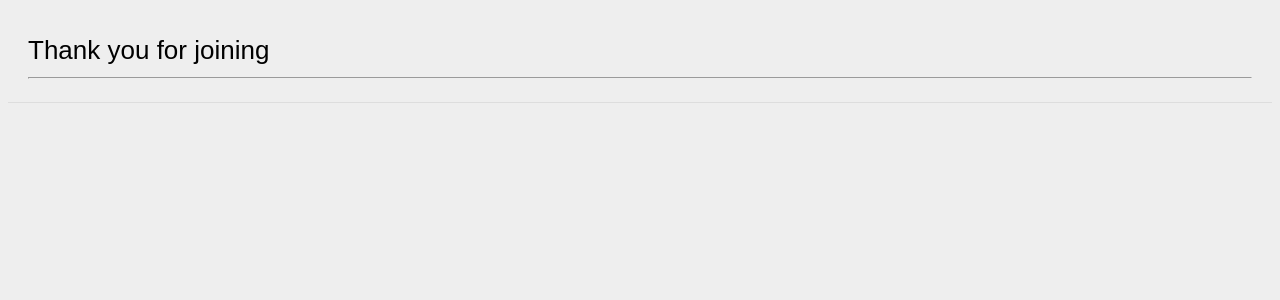
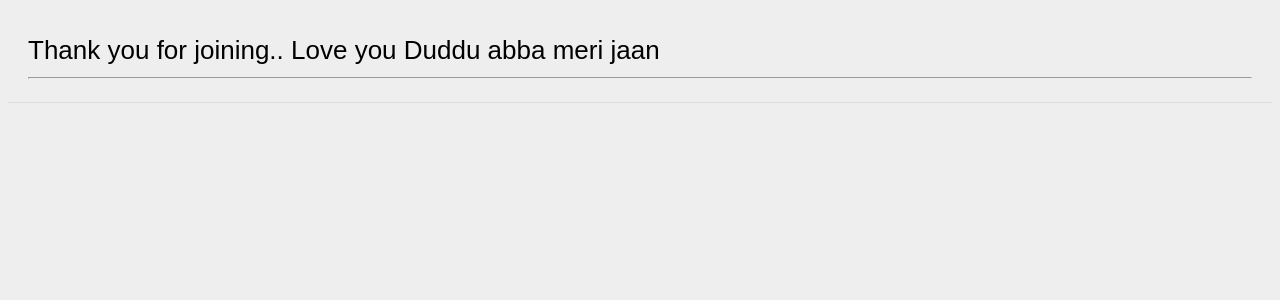
Before and after one commit to varshazutshi1991/varsha_blog, a Django app: template signups/templates/thankyou.html in a window 1280 px wide. Shown: the top 300 px of the page. Run offline with Django 3.2, Linux system fonts and the light colour scheme; the template is opened without the code that fills it, so the values that code supplies are empty; parts of the project's set-up code (start-up, migrations or seed data) failed here and were passed over; some libraries are stand-ins or nearby versions.

Commit message:
adding tp commit

```diff
--- a/signups/templates/thankyou.html
+++ b/signups/templates/thankyou.html
@@ -1,5 +1,5 @@
 {% extends 'base.html' %}
 
 {% block content %}
-<h1>Thank you for joining </h1>
+<h1>Thank you for joining..   Love you Duddu abba meri jaan </h1>
 {% endblock %}
```
Also changed, not shown: db.sqlite3.
